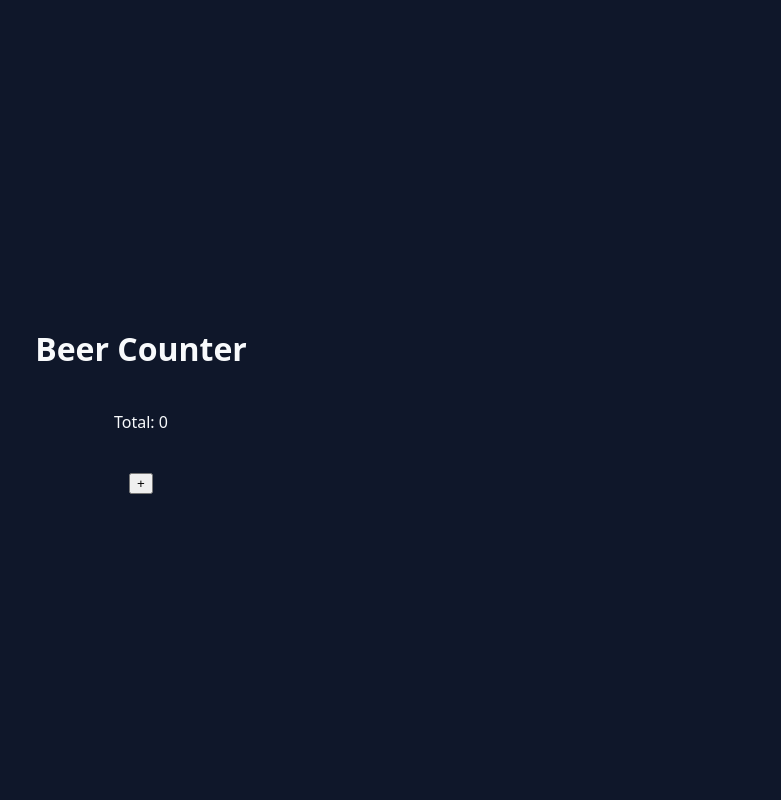
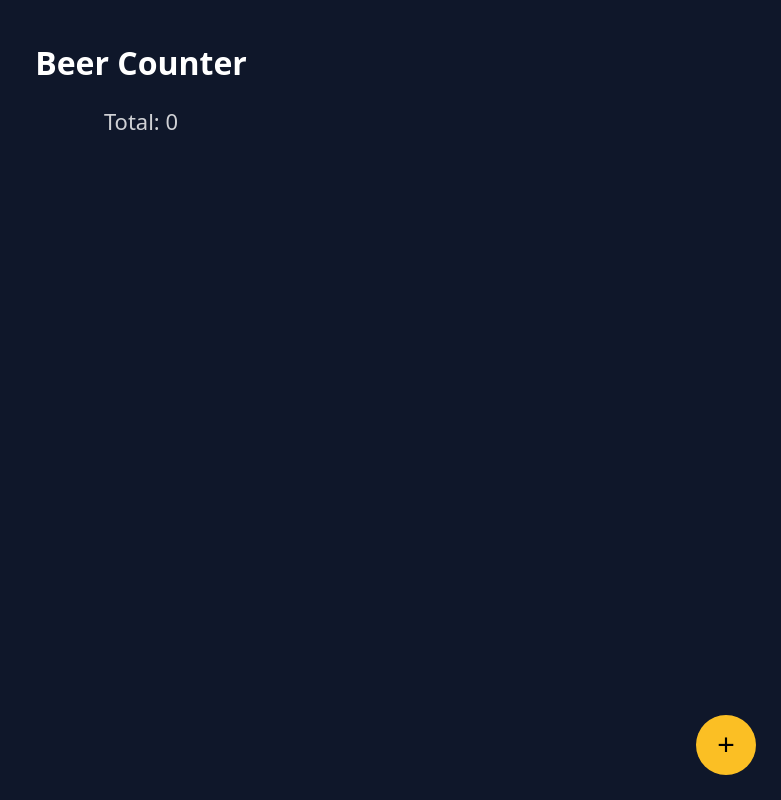
Before and after one commit to SaithXP/beer-counter, a React (Vite) app: page / in a window 1280 px wide. Shown: the whole page, without its empty margins (499-1280 px from the left). Built offline with nearby package versions, Linux system fonts and the light colour scheme.

Commit message:
css updated

```diff
--- a/src/App.css
+++ b/src/App.css
@@ -1,61 +1,78 @@
-:root {
-  --bg: #0f172a;
-  --card: #1e293b;
-  --text: #f8fafc;
-  --accent: #fbbf24;
-}
-
 body {
   margin: 0;
   font-family: system-ui, sans-serif;
-  background: var(--bg);
-  color: var(--text);
+  background: #0f172a;
+  color: white;
 }
 
 .container {
   height: 100vh;
   display: flex;
   flex-direction: column;
-  justify-content: center;
   align-items: center;
-  gap: 20px;
+  padding: 20px;
+  box-sizing: border-box;
 }
 
 .title {
-  font-size: 32px;
-  margin: 0;
+  font-size: 28px;
+  margin-bottom: 10px;
 }
 
-.counterBox {
-  display: flex;
-  align-items: center;
-  gap: 10px;
-  font-size: 48px;
-  font-weight: bold;
-  background: var(--card);
-  padding: 20px 30px;
+.total {
+  font-size: 22px;
+  margin-bottom: 10px;
+  opacity: 0.8;
+}
+
+/* LISTA SCROLL */
+.listWrapper {
+  flex: 1;
+  width: 100%;
+  max-width: 400px;
+  position: relative;
+  overflow: hidden;
   border-radius: 16px;
 }
 
-.icon {
-  font-size: 40px;
+.list {
+  height: 100%;
+  overflow-y: auto;
+  padding: 10px;
+  display: flex;
+  flex-direction: column;
+  gap: 10px;
 }
 
-.count {
-  font-size: 50px;
+/* TARJETAS */
+.card {
+  background: #1e293b;
+  padding: 14px;
+  border-radius: 12px;
+  font-size: 16px;
 }
 
-.button {
-  padding: 12px 20px;
-  font-size: 18px;
-  cursor: pointer;
-  border-radius: 12px;
-  border: none;
-  background-color: var(--accent);
-  font-weight: bold;
-  transition: transform 0.1s ease;
+/* FONDO DIFUMINADO ABAJO */
+.fadeBottom {
+  position: absolute;
+  bottom: 0;
+  left: 0;
+  right: 0;
+  height: 80px;
+  background: linear-gradient(to bottom, transparent, #0f172a);
+  pointer-events: none;
 }
 
-.button:active {
-  transform: scale(0.95);
+/* BOTÓN FLOTANTE */
+.fab {
+  position: fixed;
+  bottom: 25px;
+  right: 25px;
+  width: 60px;
+  height: 60px;
+  border-radius: 50%;
+  font-size: 30px;
+  border: none;
+  background: #fbbf24;
+  cursor: pointer;
 }
```
